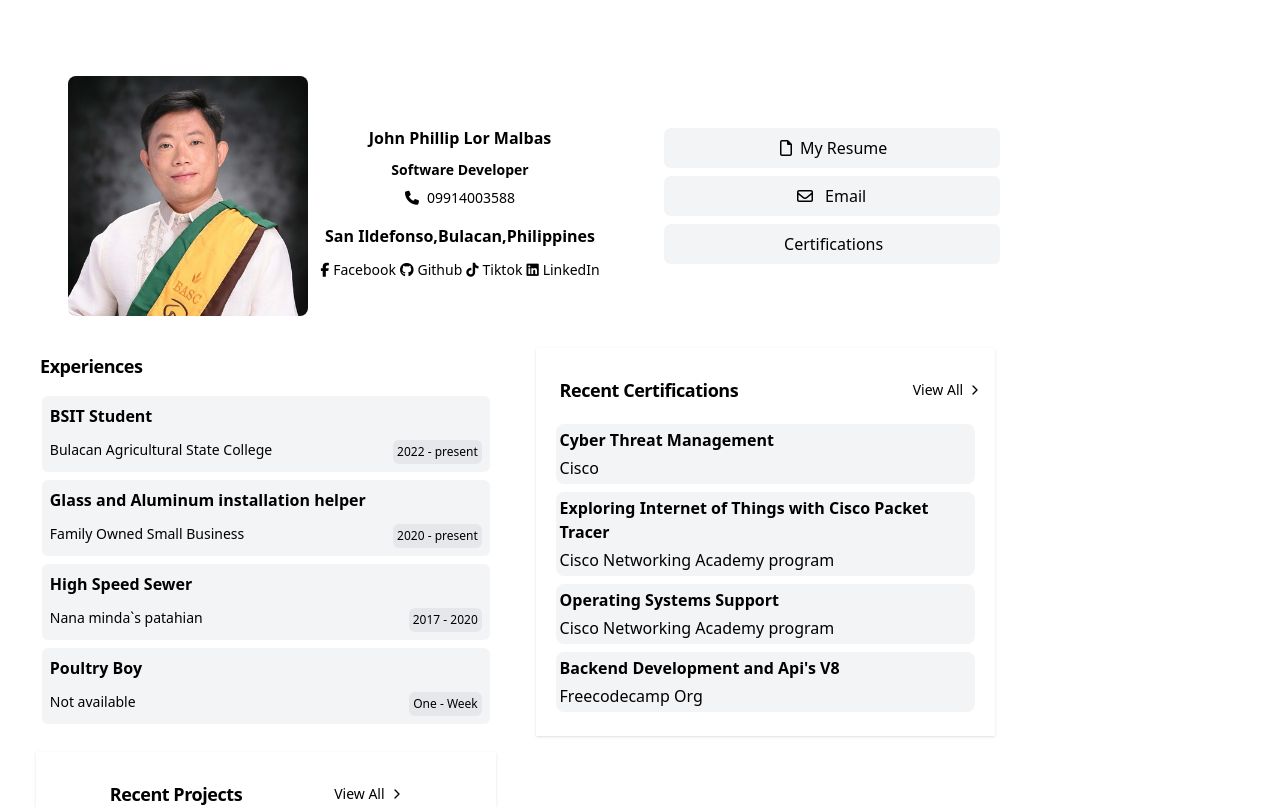
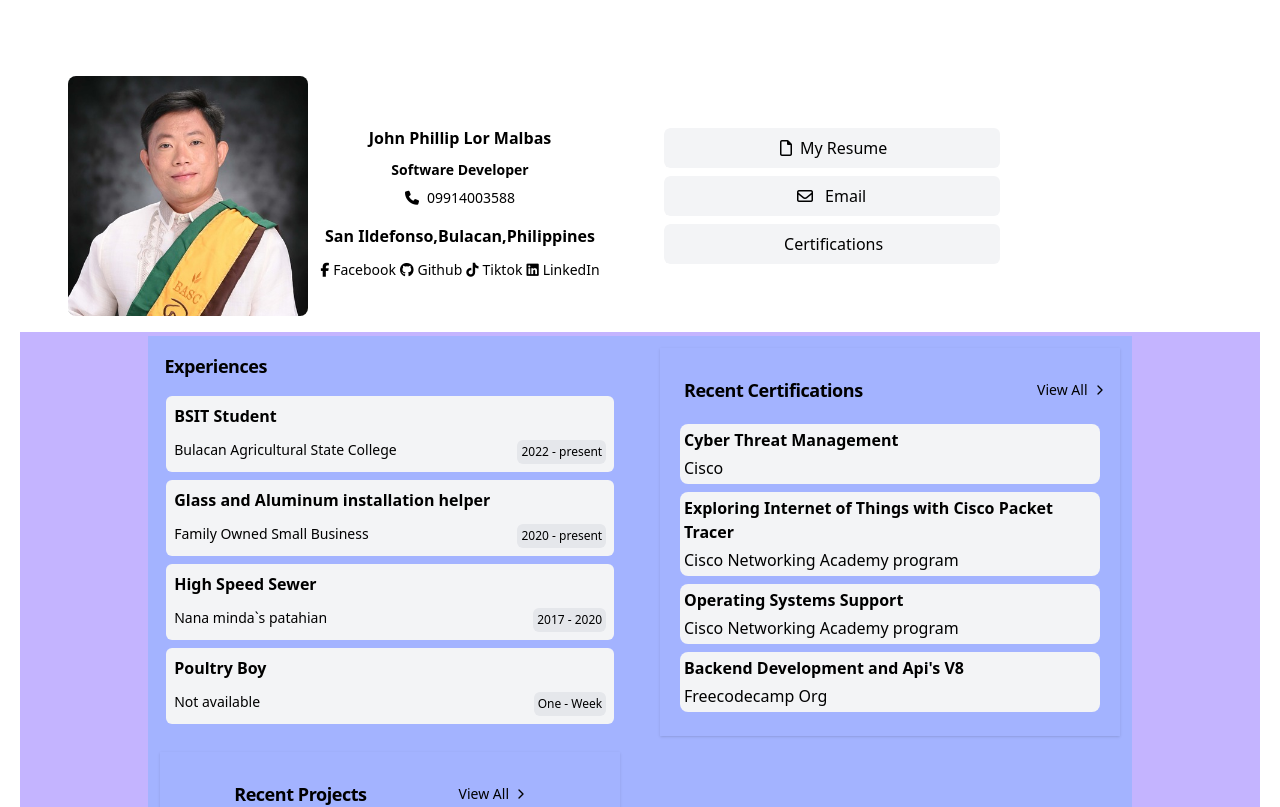
Before and after one commit to Zaido219/personal-portfolio, a React (Vite) app: page / in a window 1280 px wide. Shown: the top 807 px of the page. Built offline with nearby package versions, Linux system fonts and the light colour scheme.

Commit message:
style:WIP Styling update/s for Page structure (desktop)

```diff
--- a/src/App.jsx
+++ b/src/App.jsx
@@ -20,8 +20,8 @@ function App() {
     <>
       <BodyCard>
         <ProfileHeader />
-        <div className="flex flex-col justify-center w-90 md:w-full md:p-1 overflow-hidden">
-          <div className="flex flex-col md:flex-row w-2xl md:w-fit gap-6 p-1">
+        <div className="bg-violet-300 flex flex-col justify-center md:items-center w-90 md:w-fit md:p-1 overflow-hidden">
+          <div className="bg-indigo-300 flex flex-col md:flex-row w-2xl md:w-fit gap-6 p-1">
             {/* Left Column: Projects and Recognition */}
             <div className="flex flex-col  gap-4 w-89 md:w-1/2 overflow-hidden">
               <WorkExperienceSection />
```
